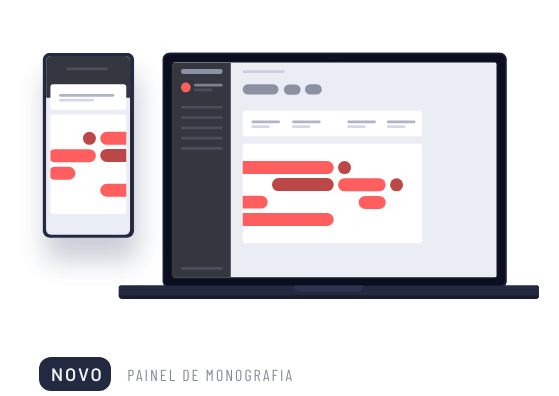
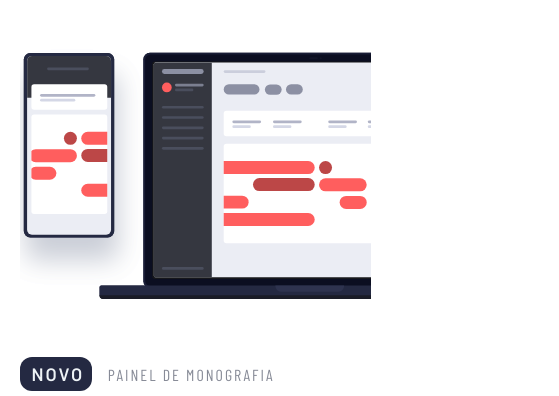
Before and after one commit to Bispo1307/Project-Tracking-Intro-Component, a plain HTML site: page index.html in a window 390 px wide. Shown: the part 83-479 px from the top of the page, 559 px wide, since content can reach past the window. Drawn offline with nearby package versions, Linux system fonts and the light colour scheme; a web font is replaced by a local one.

Commit message:
overflow added

```diff
--- a/style.css
+++ b/style.css
@@ -341,7 +341,7 @@ main {
   body {
     width: 100vw;
     height: 100%;
-    padding: 10%;
+    padding: 10% 5%;
     overflow-x: hidden;
     overflow-y: scroll;
   }
@@ -366,6 +366,10 @@ main {
   main {
     margin-top: 0;
     flex-direction: column-reverse;
+  }
+
+  .hero-image {
+    overflow-x: hidden;
   }
 
   .hero-image img {
```
